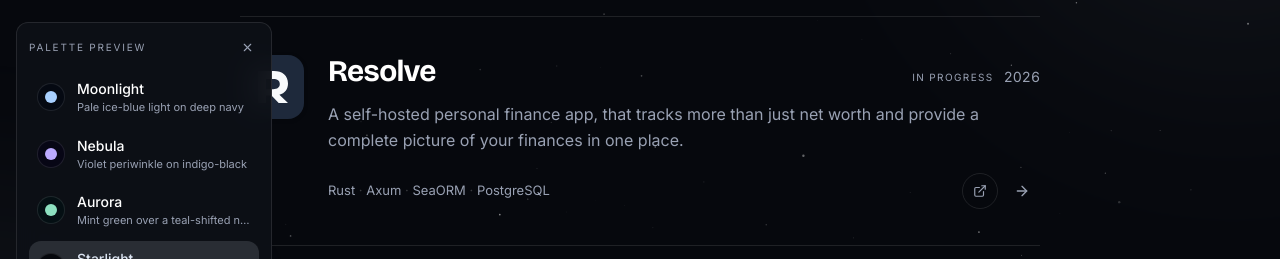
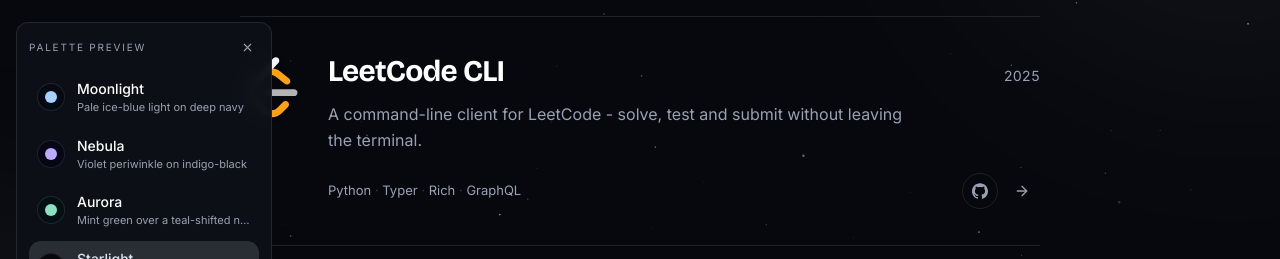
Before and after one commit to yuvrajsinh5252/website, a React (Vite) app: page /projects in a window 1280 px wide. Shown: the part 368-627 px from the top of the page. Built offline with nearby package versions, Linux system fonts and the light colour scheme; no server answers.

Commit message:
remove in-progress projects

```diff
--- a/src/data/projects.ts
+++ b/src/data/projects.ts
@@ -10,58 +10,58 @@
  * `public/images/projects/`.
  */
 const entries: Project[] = [
-  {
-    slug: 'resolve',
-    title: 'Resolve',
-    logo: '/images/projects/resolve.svg',
-    icon: 'rust',
-    iconColor: '#305A53',
-    cover: '/images/projects/resolve.png',
-    summary:
-      'A self-hosted personal finance app, that tracks more than just net worth and provide a complete picture of your finances in one place.',
-    description:
-      'A modular, self-hosted personal finance platform built for Indian households. It tracks portfolios over multiple financial domains and facilitates a comprehensive view of your financial health, so the whole picture sits in one place rather than across multiple apps.',
-    year: '2026',
-    createdAt: '2026-09-20',
-    status: 'in-progress',
-    featured: true,
-    stack: ['Rust', 'Axum', 'SeaORM', 'PostgreSQL', 'React', 'TypeScript', 'GCP', 'Docker'],
-    sections: [
-      {
-        heading: 'The headache of fragmented finances',
-        body: [
-          'Managing personal and household finances usually ends up scattered across half a dozen tools: one app for daily bank spending, another for tracking portfolios, spreadsheets for loan EMIs or bills, and no simple way to coordinate shared expenses across family members.',
-          'Spreadsheets quickly fall behind because maintaining them manually is tedious. Meanwhile, commercial platforms often require linking bank credentials and monetize user data.',
-        ],
-      },
-      {
-        heading: 'Why Resolve?',
-        body: [
-          'I built Resolve specifically tailored for Indian households to take on most of that financial headache under one roof:',
-          '- **A Unified Picture**: Connects scattered accounts, liabilities, and recurring commitments so you can see your true financial standing at a glance instead of guessing from a vanity net-worth number.',
-          '- **Household Collaboration**: Lets family members coordinate budgets, organize shared household responsibilities, and track where money actually goes.',
-          '- **Built for Reliability**: Engineered with Rust, Axum, and SeaORM on PostgreSQL, containerized and hosted on GCP.',
-          '- **Lightweight Self-Hosting**: Made lightweight enough that very low-spec hardware can self-host it for personal use even a **Raspberry Pi 4** (with 2 GB RAM) can run the entire containerized stack without breaking a sweat.',
-        ],
-      },
-      {
-        heading: 'Current status & what’s next',
-        body: [
-          'Resolve is actively in its progress phase. Because it is still evolving, certain features or options might be missing, and some parts might not work as expected yet.',
-          'Upcoming milestones currently in the pipeline:',
-          '- **Autonomous Financial Advisor Agents**: Intelligent agents designed to act like a personal financial advisor in high-impact, practical situations.',
-          '- **End-to-End Encryption (E2EE)**: Client-side encryption ensuring sensitive financial data and transaction notes remain private, even across cloud hosting.',
-          '- **Automated Statement Ingestion**: Parsing bank and broker statements directly to eliminate tedious manual reconciliation.',
-          '- **Proactive Cashflow Warnings**: Anticipating upcoming cash crunches before large recurring liabilities or bills hit.',
-          'If you explore the live demo and have any feedback, ideas, or feature suggestions or if you would like to self-host it for your personal use please feel free to [contact me](mailto:hello@yuvrajsinh.dev)!',
-        ],
-      },
-    ],
-    links: [
-      { label: 'Live', href: 'https://resolve.yuvrajsinh.dev', kind: 'demo' },
-      { label: 'Contact to Self-Host', href: 'mailto:hello@yuvrajsinh.dev', kind: 'other' },
-    ],
-  },
+  // {
+  //   slug: 'resolve',
+  //   title: 'Resolve',
+  //   logo: '/images/projects/resolve.svg',
+  //   icon: 'rust',
+  //   iconColor: '#305A53',
+  //   cover: '/images/projects/resolve.png',
+  //   summary:
+  //     'A self-hosted personal finance app, that tracks more than just net worth and provide a complete picture of your finances in one place.',
+  //   description:
+  //     'A modular, self-hosted personal finance platform built for Indian households. It tracks portfolios over multiple financial domains and facilitates a comprehensive view of your financial health, so the whole picture sits in one place rather than across multiple apps.',
+  //   year: '2026',
+  //   createdAt: '2026-09-20',
+  //   status: 'in-progress',
+  //   featured: true,
+  //   stack: ['Rust', 'Axum', 'SeaORM', 'PostgreSQL', 'React', 'TypeScript', 'GCP', 'Docker'],
+  //   sections: [
+  //     {
+  //       heading: 'The headache of fragmented finances',
+  //       body: [
+  //         'Managing personal and household finances usually ends up scattered across half a dozen tools: one app for daily bank spending, another for tracking portfolios, spreadsheets for loan EMIs or bills, and no simple way to coordinate shared expenses across family members.',
+  //         'Spreadsheets quickly fall behind because maintaining them manually is tedious. Meanwhile, commercial platforms often require linking bank credentials and monetize user data.',
+  //       ],
+  //     },
+  //     {
+  //       heading: 'Why Resolve?',
+  //       body: [
+  //         'I built Resolve specifically tailored for Indian households to take on most of that financial headache under one roof:',
+  //         '- **A Unified Picture**: Connects scattered accounts, liabilities, and recurring commitments so you can see your true financial standing at a glance instead of guessing from a vanity net-worth number.',
+  //         '- **Household Collaboration**: Lets family members coordinate budgets, organize shared household responsibilities, and track where money actually goes.',
+  //         '- **Built for Reliability**: Engineered with Rust, Axum, and SeaORM on PostgreSQL, containerized and hosted on GCP.',
+  //         '- **Lightweight Self-Hosting**: Made lightweight enough that very low-spec hardware can self-host it for personal use even a **Raspberry Pi 4** (with 2 GB RAM) can run the entire containerized stack without breaking a sweat.',
+  //       ],
+  //     },
+  //     {
+  //       heading: 'Current status & what’s next',
+  //       body: [
+  //         'Resolve is actively in its progress phase. Because it is still evolving, certain features or options might be missing, and some parts might not work as expected yet.',
+  //         'Upcoming milestones currently in the pipeline:',
+  //         '- **Autonomous Financial Advisor Agents**: Intelligent agents designed to act like a personal financial advisor in high-impact, practical situations.',
+  //         '- **End-to-End Encryption (E2EE)**: Client-side encryption ensuring sensitive financial data and transaction notes remain private, even across cloud hosting.',
+  //         '- **Automated Statement Ingestion**: Parsing bank and broker statements directly to eliminate tedious manual reconciliation.',
+  //         '- **Proactive Cashflow Warnings**: Anticipating upcoming cash crunches before large recurring liabilities or bills hit.',
+  //         'If you explore the live demo and have any feedback, ideas, or feature suggestions or if you would like to self-host it for your personal use please feel free to [contact me](mailto:hello@yuvrajsinh.dev)!',
+  //       ],
+  //     },
+  //   ],
+  //   links: [
+  //     { label: 'Live', href: 'https://resolve.yuvrajsinh.dev', kind: 'demo' },
+  //     { label: 'Contact to Self-Host', href: 'mailto:hello@yuvrajsinh.dev', kind: 'other' },
+  //   ],
+  // },
   {
     slug: 'leetcode-cli',
     title: 'LeetCode CLI',
```
